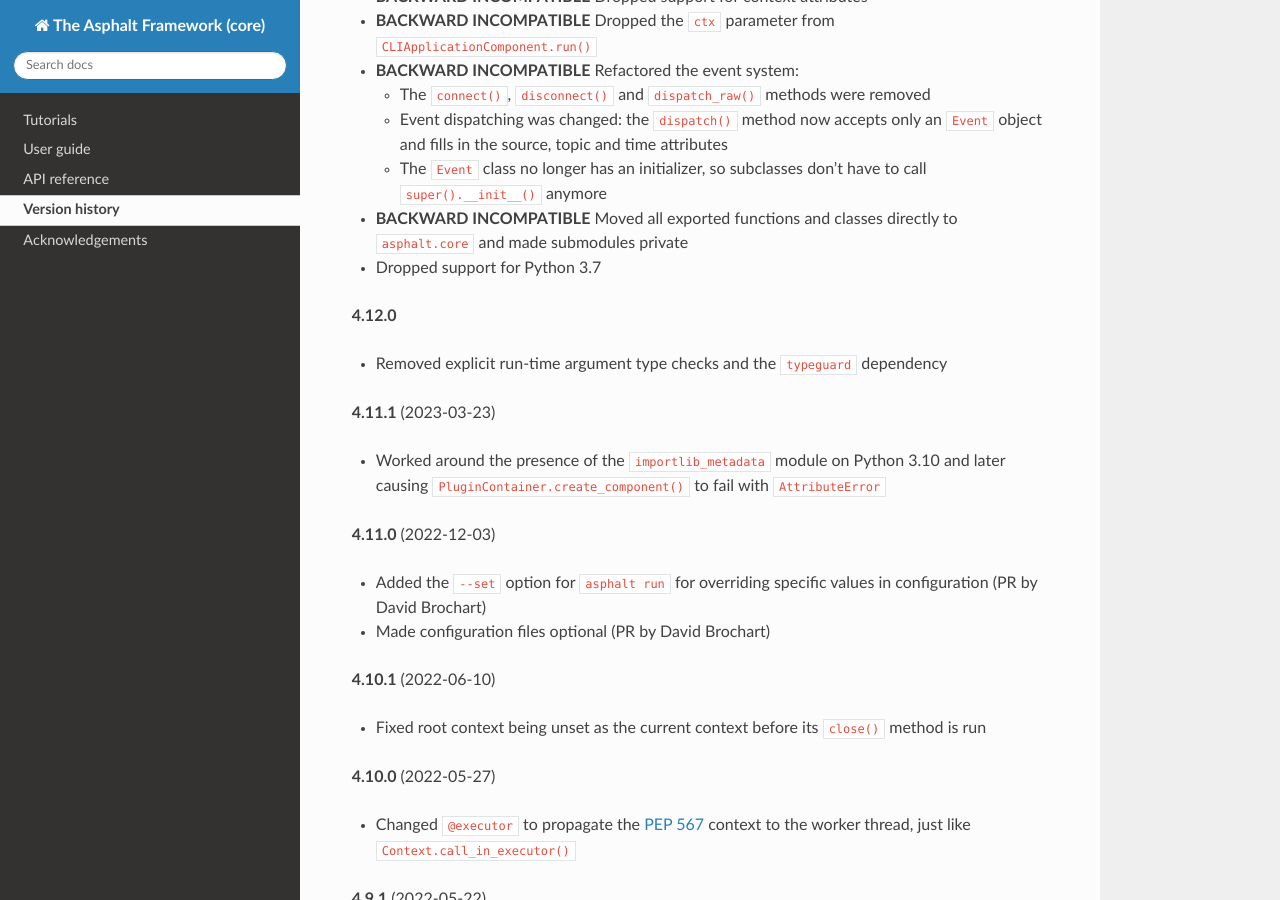
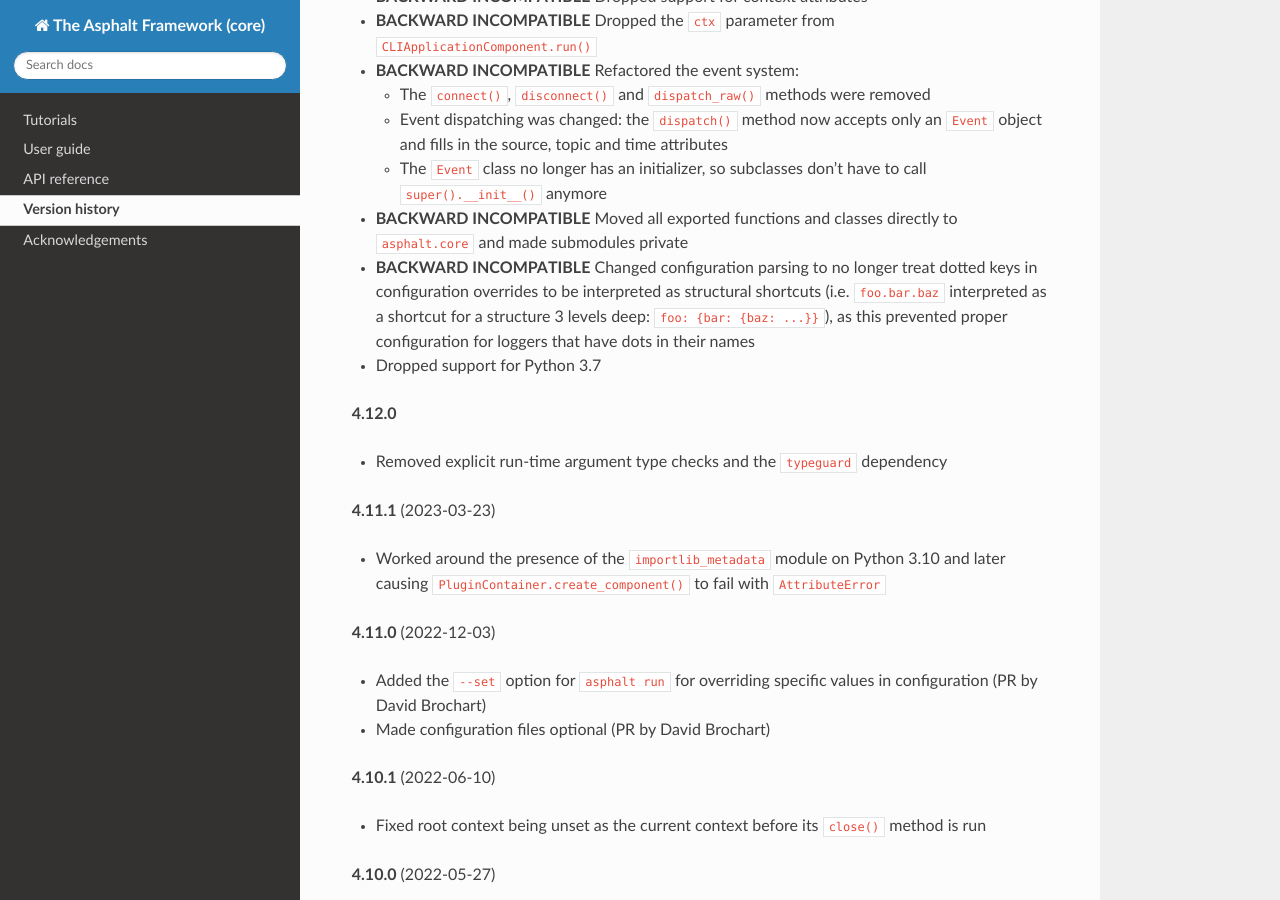
Before and after one commit to asphalt-framework/asphalt, a Sphinx documentation site: the page built from docs/versionhistory.rst, in a window 1280 px wide and 900 px high, scrolled down 664 px. Built offline with Sphinx 7.4.7 and the Read the Docs theme 2.0.0, drawn with Linux system fonts in a browser that asks for light colours; the version number could not be read and is left out.

Commit message:
Changed `merge_config()` to not interpret dotted keys as structural shortcuts

```diff
--- a/docs/versionhistory.rst
+++ b/docs/versionhistory.rst
@@ -34,6 +34,11 @@
     ``super().__init__()`` anymore
 - **BACKWARD INCOMPATIBLE** Moved all exported functions and classes directly to
   ``asphalt.core`` and made submodules private
+- **BACKWARD INCOMPATIBLE** Changed configuration parsing to no longer treat dotted keys
+  in configuration overrides to be interpreted as structural shortcuts (i.e.
+  ``foo.bar.baz`` interpreted as a shortcut for a structure 3 levels deep:
+  ``foo: {bar: {baz: ...}}``), as this prevented proper configuration for loggers that
+  have dots in their names
 - Dropped support for Python 3.7
 
 **4.12.0**
```
Also changed, not shown: 2 other files.
